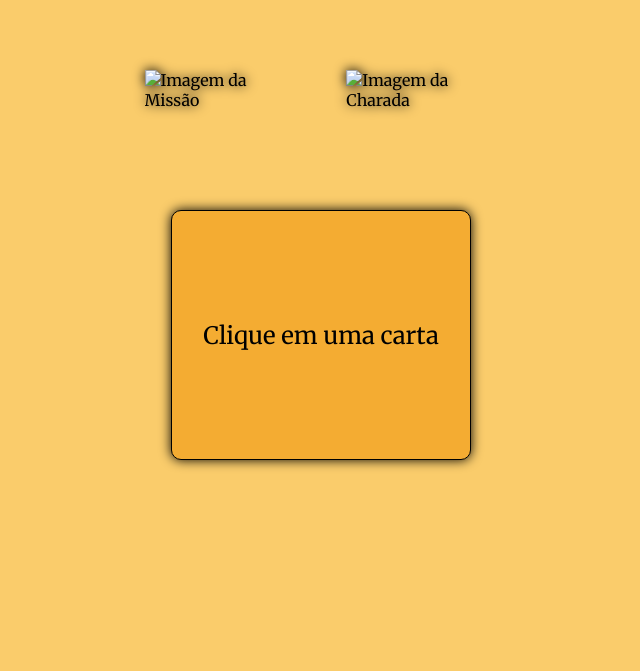
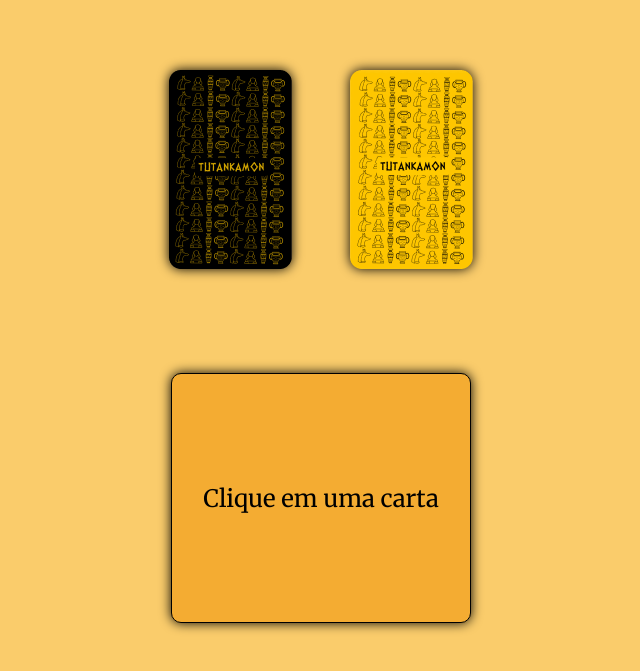
Before and after one commit to jp-beltran2/TUTANKAMON, a plain HTML site: page index.html in a window 1280 px wide. Shown: the part 181-852 px from the top of the page, without its empty margins (319-959 px from the left). Drawn offline with Linux system fonts and the light colour scheme; the site is published under a folder, as on GitHub Pages, so addresses that start at the root find nothing; a web font is replaced by a local one.

Commit message:
images update

```diff
--- a/index.html
+++ b/index.html
@@ -18,10 +18,10 @@
         </header>
         <div class="cards">
             <div class="deck" id="missions-deck" onclick="drawCard('missions')">
-                <img src="/assets/Missão.png" alt="Imagem da Missão">
+                <img src="./assets/Missão.png" alt="Imagem da Missão">
             </div>
             <div class="deck" id="riddles-deck" onclick="drawCard('riddles')">
-                <img src="/assets/Charada.png" alt="Imagem da Charada">
+                <img src="./assets/Charada.png" alt="Imagem da Charada">
             </div>
         </div>
         <div class="card-container">
```
